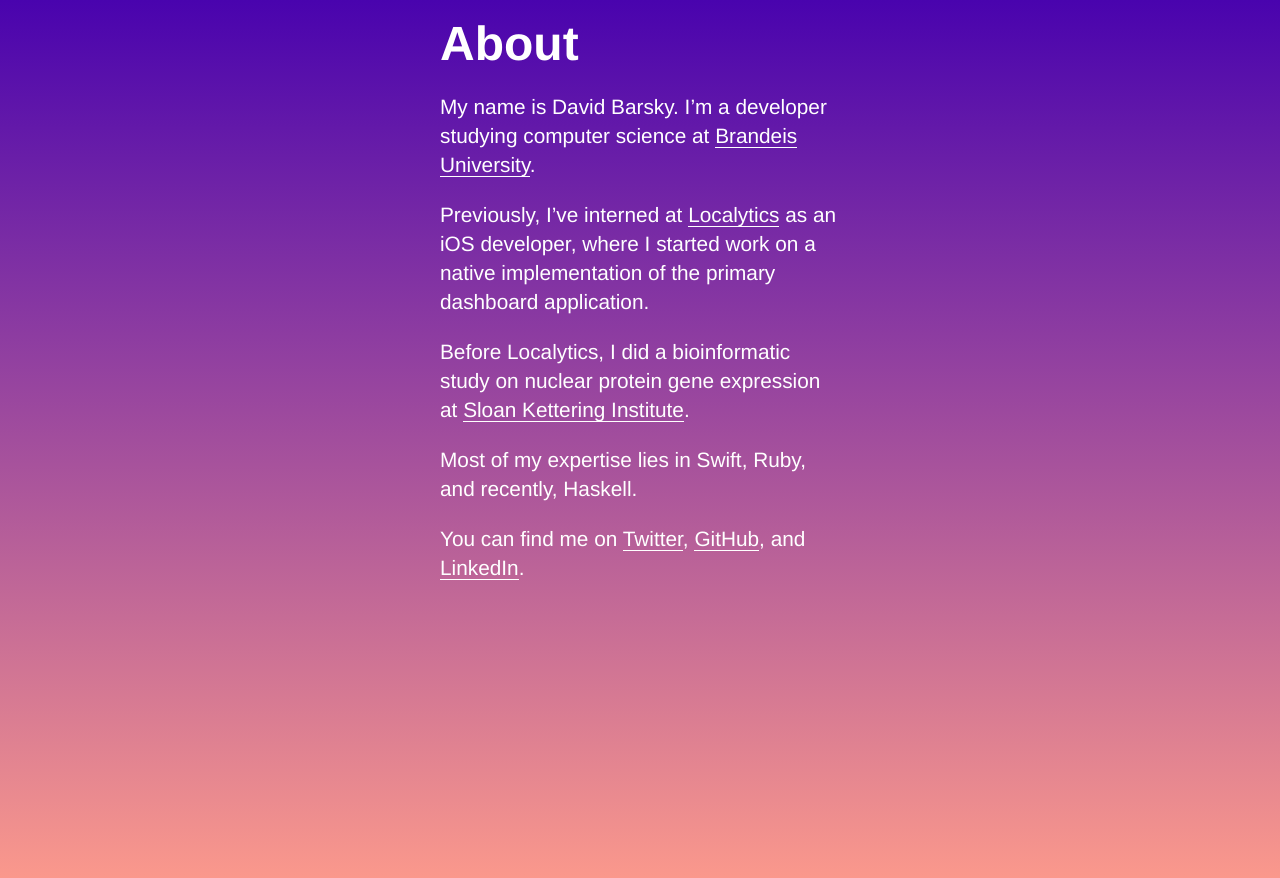
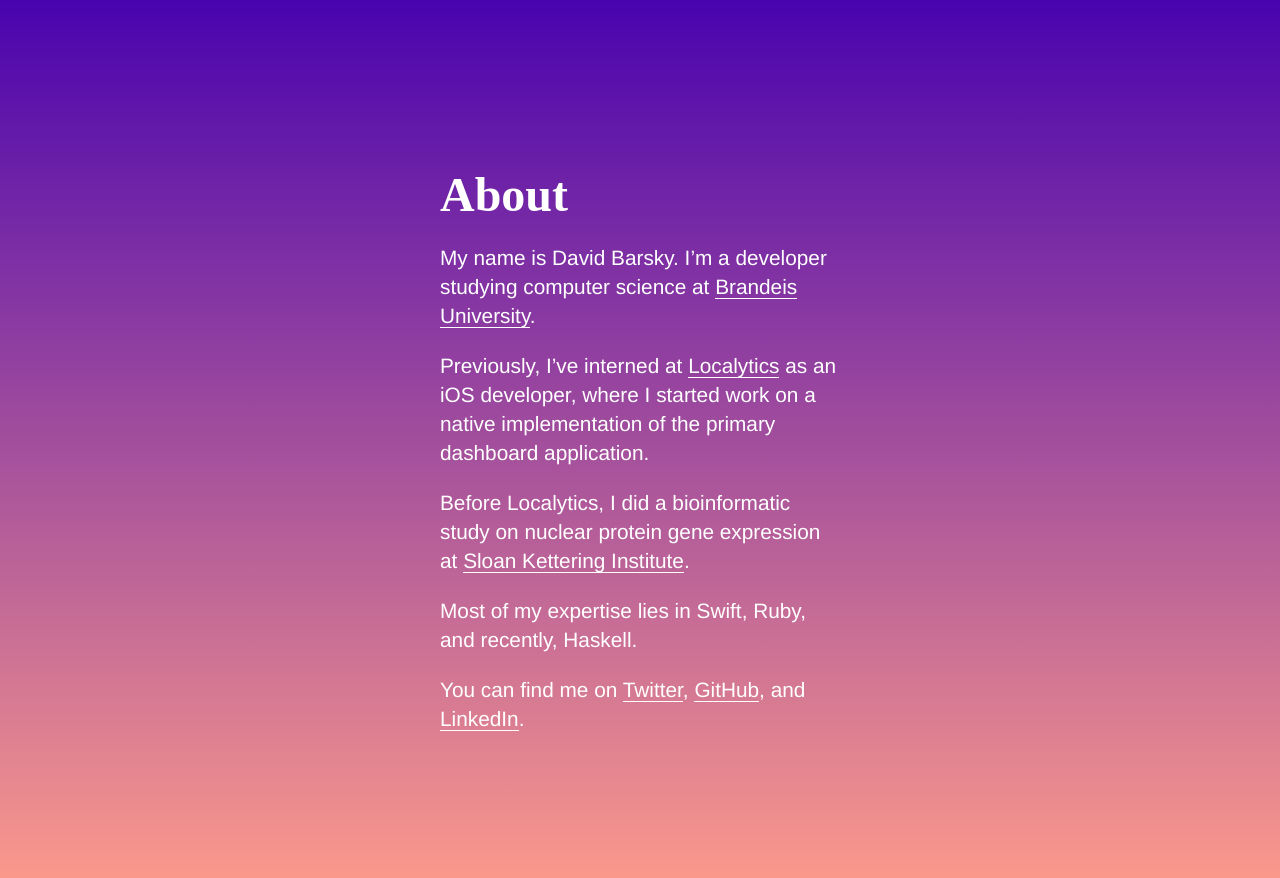
Before and after one commit to davidbarsky/davidbarsky.github.io, a Jekyll site: the page built from index.html, in a window 1280 px wide. Shown: the top 878 px of the page. Built offline with Jekyll 4.4.1, drawn with Linux system fonts in a browser that asks for light colours.

Commit message:
more spacing, idk how websites work

```diff
--- a/css/main.scss
+++ b/css/main.scss
@@ -21,12 +21,14 @@
 html, p, h1, body {
   margin: 0;
   padding: 0;
+  height: 100%;
 }
 
 // base style
 body {
   color: $text-color;
-  font-family: $body-font-family, $fallback-font;
+  font-family: $body-font-family;
+  height: 100%;
 
   -webkit-background-clip: border-box;
   -webkit-background-origin: padding-box;
@@ -43,7 +45,8 @@
 // layout
 .container {
   display: flex;
-  flex-direction: column;
+  align-items: center;
+  justify-content: center;
   -webkit-margin-after: 2rem;
 }
 
@@ -51,13 +54,14 @@
   max-width: 90%;
   width: 400px;
   margin: auto;
-  padding: 1rem;
+  padding-top: 10vh;
+  padding-bottom: 10vh;
 }
 
 // type
 h1, h2, h3, h4, h5, h6 {
   font-size: 3rem;
-  font-family: $header-font-family, $fallback-font;
+  font-family: $header-font-family;
 }
 
 p, li, ol {
```
